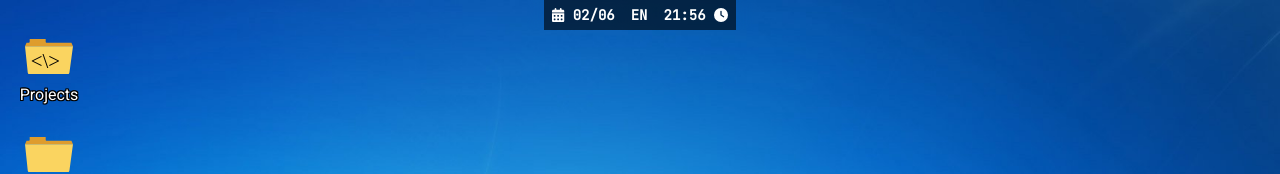
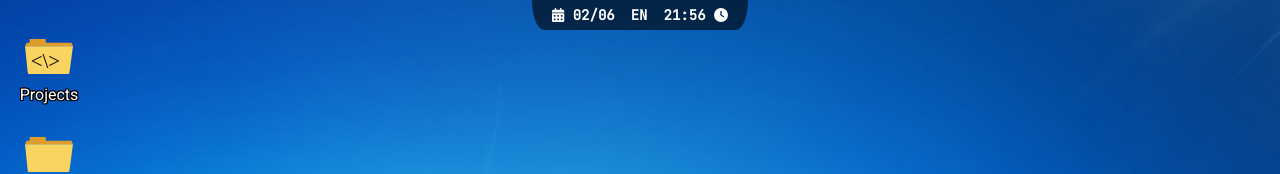
Before and after one commit to Qlesuga/portoflio, a React (Vite) app: page / in a window 1280 px wide. Shown: the top 174 px of the page. Built offline with nearby package versions, Linux system fonts and the light colour scheme.

Commit message:
change topbar border elements

```diff
--- a/src/components/Topbar.tsx
+++ b/src/components/Topbar.tsx
@@ -42,7 +42,13 @@ const TopBar: React.FC = () => {
     });
   return (
     <div className="topbar">
-      <div className="topbar_borders"></div>
+      <div
+        style={{
+          backgroundColor: "rgba(0, 0, 0, 0.6)",
+          borderBottomLeftRadius: "100%",
+          width: 12,
+        }}
+      />
       <div className="topbar_element">
         <FontAwesomeIcon icon={faCalendarDays} />
         {formatDate(date)}
@@ -61,7 +67,13 @@ const TopBar: React.FC = () => {
         {formatTime(date)}
         <FontAwesomeIcon icon={faClock} />
       </div>
-      <div className="topbar_borders"></div>
+      <div
+        style={{
+          backgroundColor: "rgba(0, 0, 0, 0.6)",
+          borderBottomRightRadius: "100%",
+          width: 12,
+        }}
+      />
     </div>
   );
 };
--- a/src/components/topbar.css
+++ b/src/components/topbar.css
@@ -1,6 +1,6 @@
 .topbar {
   width: 100%;
-  height: 30;
+  height: 30px;
   display: flex;
   justify-content: center;
   flex-direction: row;
@@ -8,12 +8,7 @@
   font-family: JetBrains Mono;
   font-weight: bold;
   cursor: default;
-}
-
-.topbar_borders {
-  color: rgba(0, 0, 0, 0.6);
-  backdrop-filter: blur(5px);
-  font-size: 23px;
+  user-select: none;
 }
 
 .topbar_element {
```
